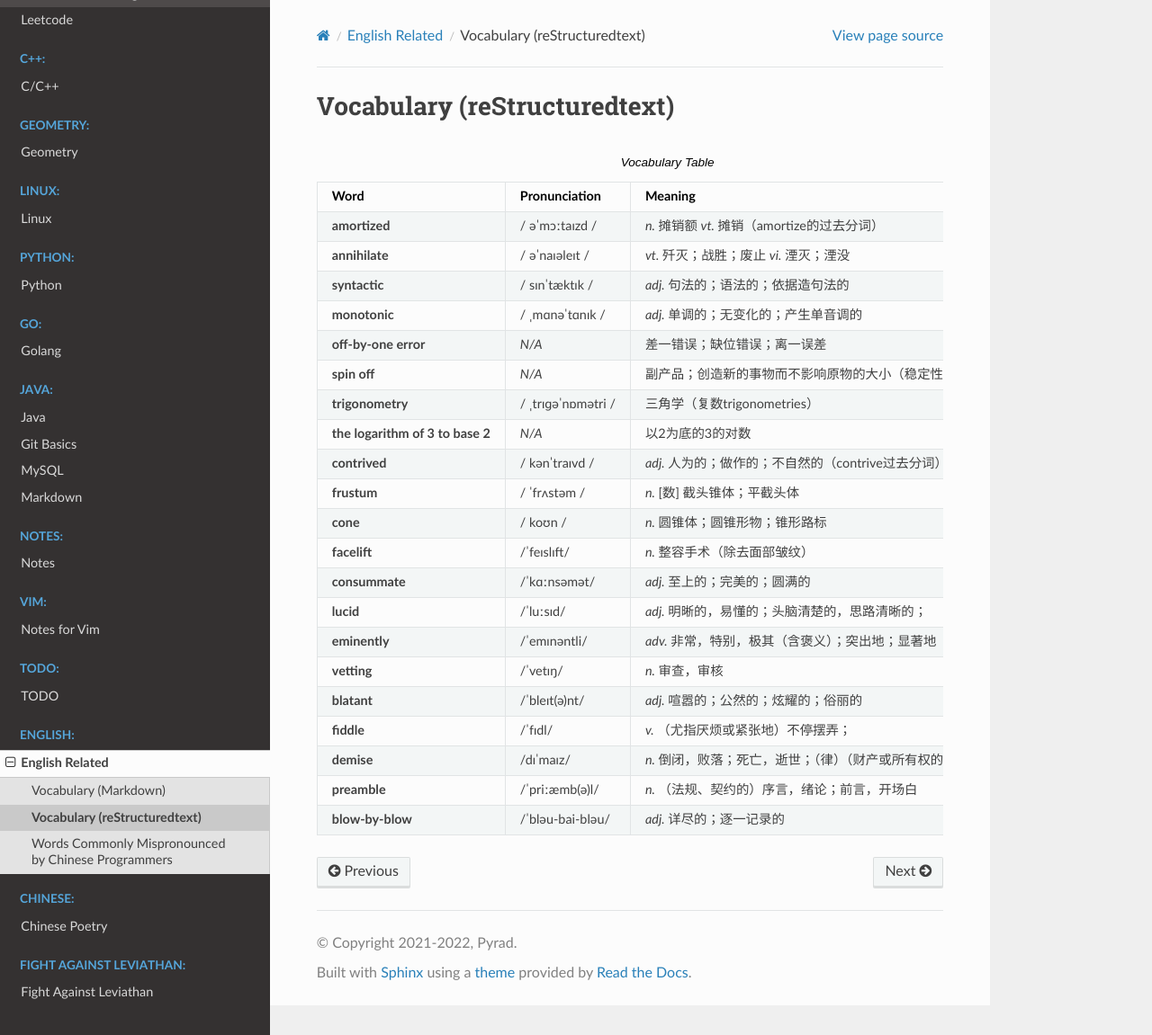
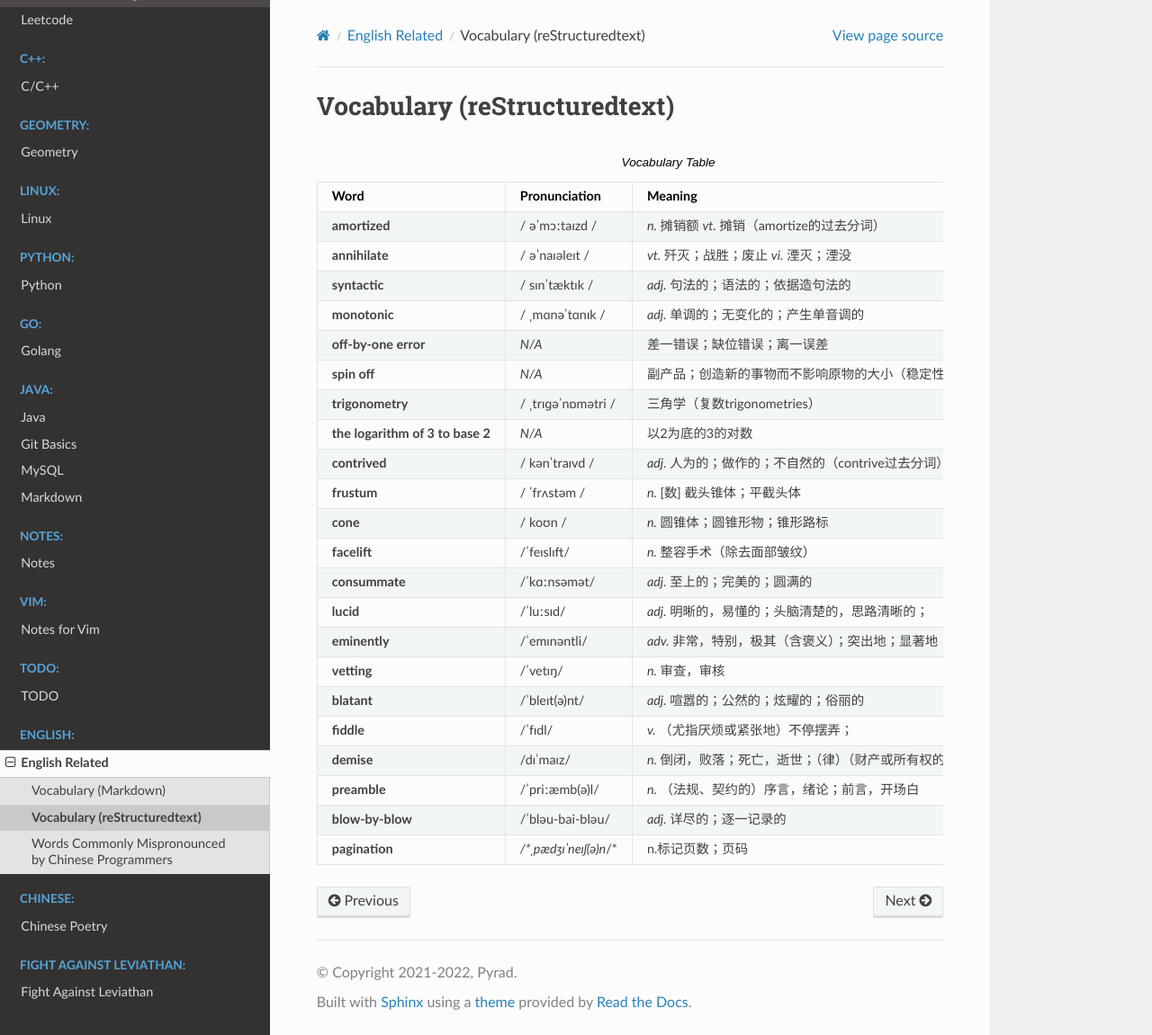
Before and after one commit to Pyrad/pyradnotes, a Sphinx documentation site: the page built from source/English/vocabulary.rst, in a window 1280 px wide and 1151 px high. Shown: the whole window at 90% size. Built offline with Sphinx 7.4.7 and the Read the Docs theme 2.0.0, drawn with Linux system fonts in a browser that asks for light colours.

Commit message:
ENGLISH A new word

```diff
--- a/source/English/vocabulary.rst
+++ b/source/English/vocabulary.rst
@@ -72,3 +72,6 @@ Vocabulary  (reStructuredtext)
     * - **blow-by-blow**
       - /ˈbləu-bai-bləu/
       - *adj.* 详尽的；逐一记录的
+    * - **pagination**
+      - */*ˌpædʒɪˈneɪʃ(ə)n*/*
+      - n.标记页数；页码
```
